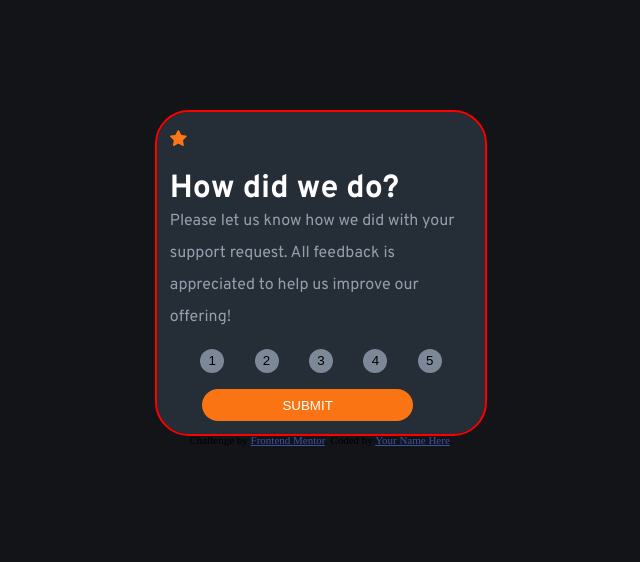
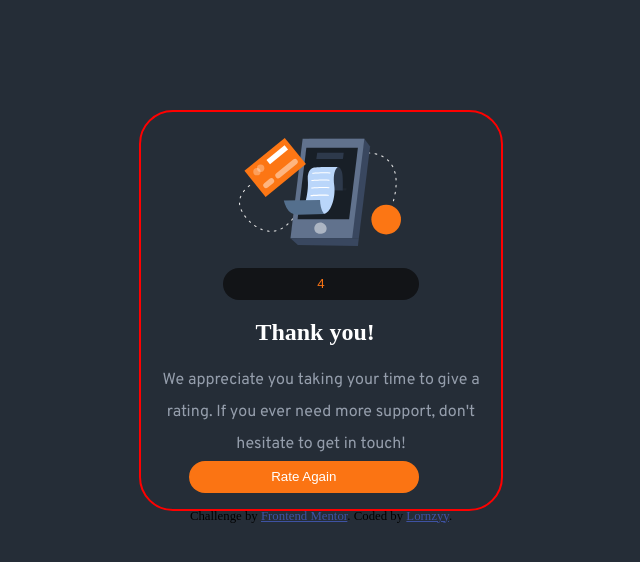
Before and after one commit to Lornzyy/interactive-rating-card, a plain HTML site: page index.html in a window 1280 px wide. Both pictures are taken after a click on the button "SUBMIT". Shown: the whole page, without its empty margins (319-959 px from the left). Drawn offline with Linux system fonts and the light colour scheme.

Commit message:
thankyou state

```diff
--- a/index.html
+++ b/index.html
@@ -8,15 +8,11 @@
   <title>Frontend Mentor | Interactive rating component</title>
   <link rel="stylesheet" href="style.css">
 
-  <!-- Feel free to remove these styles or customise in your own stylesheet 👍 -->
-  <style>
-    .attribution { font-size: 11px; text-align: center; }
-    .attribution a { color: hsl(228, 45%, 44%); }
-  </style>
 </head>
 <body>
 
   <main>
+
     <div id="container">
       <img src="images/icon-star.svg" alt="icon-star">
       <h1>How did we do?</h1>
@@ -32,25 +28,31 @@
         <button class="rating-button"> 4 </button>
         <button class="rating-button"> 5 </button>
       </div>
-      <button type="submit" id="submit-btn"> SUBMIT </button>
+      <button type="submit" id="submit-btn" class="btn"> SUBMIT </button>
+    </div>
+
+    <div id="thankyou-state" class="hidden">
+
+      <img src="./images/illustration-thank-you.svg" alt="thank you image" class="thankyou-logo"/>
+
+      <button type="button" id="rate-given" class="rate-given">4</button>
+
+      <h2>Thank you!</h2>
+
+      <p>We appreciate you taking your time to give a rating.
+        If you ever need more support, don't hesitate to get in touch!</p>
+
+      <button type="submit" id="rating-btn" class="btn"> Rate Again </button>
+
+
     </div>
   </main>
 
+  <footer class="attribution">
+    Challenge by <a href="https://www.frontendmentor.io?ref=challenge" target="_blank">Frontend Mentor</a>.
+    Coded by <a href="https://github.com/Lornzyy">Lornzyy</a>.
+  </footer>
 
-<!--
-  You selected Add rating here out of 5
-
-  Thank you!
-
-  We appreciate you taking the time to give a rating. If you ever need more support,
-  don’t hesitate to get in touch!
-
-
--->
-
-  <div class="attribution">
-    Challenge by <a href="https://www.frontendmentor.io?ref=challenge" target="_blank">Frontend Mentor</a>.
-    Coded by <a href="#">Your Name Here</a>.
-  </div>
+  <script src="./index.js"></script>
 </body>
 </html>
--- /dev/null
+++ b/index.js
@@ -0,0 +1,29 @@
+const containerEl = document.getElementById("container");
+const thankyouState = document.getElementById("thankyou-state");
+
+const submitBtn = document.getElementById("submit-btn");
+const ratingBtn = document.getElementById("rating-btn");
+
+const ratingEl = document.getElementById("rate-given");
+const rates = document.querySelectorAll(".rating-button");
+
+submitBtn.addEventListener("click", function(){
+    return (
+        thankyouState.classList.remove("hidden"),
+        containerEl.style.display = "none"
+    )
+});
+
+ratingBtn.addEventListener("click", function(){
+    return (
+        thankyouState.classList.add("hidden"),
+        containerEl.style.display = "block"
+    )
+});
+
+
+for (let i = 0; i < rates.length; i++){
+    rates[i].addEventListener("click", function(){
+        ratingEl.innerHTML = `You have selected` + rates[i].innerHTML + `out of 5`
+    })
+}
--- a/style.css
+++ b/style.css
@@ -17,13 +17,13 @@
 
 }
 body {
-    background: var(--very-dark-blue);
+    background: var(--dark-blue);
     height: 100%;
     width: 100%;
 }
 
 #container {
-    max-width: 20.5rem;
+    max-width: 18.5rem;
     outline: 2px red solid;
     margin: auto;
     margin-top: 7rem;
@@ -31,6 +31,7 @@ body {
     line-height: 2rem;
     background: var(--dark-blue);
     border-radius: 2rem;
+    border: 20px;
 }
 
 h1 {
@@ -54,18 +55,27 @@ p {
 }
 
 .rating-button {
-    width: 1.5rem;
-    height: 1.5rem;
+    width: 2rem;
+    height: 2rem;
+    padding-top: 2px;
     border-radius: 50%;
-    background: var(--medium-grey);
+    background: var(--very-dark-blue);
+    color: var(--white);
     border: none;
     cursor: pointer;
+    transition: 0.3s;
 }
 
-.rating-button:active {
+.rating-button:hover {
     background: var(--orange);
 }
-#submit-btn {
+
+
+.rating-button:focus {
+    background: var(--light-grey);
+}
+
+.btn {
     height: 2rem;
     width: 70%;
     padding: 2px;
@@ -75,7 +85,57 @@ p {
     border-radius: 2rem;
     border: none;
 }
-#submit-btn:active {
+.btn:active {
     background: var(--white);
     color: var(--orange);
 }
+
+.attribution {
+    font-size: .8rem;
+    text-align: center;
+}
+.attribution a {
+    color: hsl(228, 45%, 44%);
+}
+
+#thankyou-state {
+    max-width: 22.5rem;
+    outline: 2px red solid;
+    margin: 7rem auto 0 auto;
+    padding: 1rem;
+    line-height: 2rem;
+    background: var(--dark-blue);
+    border-radius: 2rem;
+}
+
+.hidden {
+    display: none;
+}
+
+.thankyou-logo {
+    margin-top: 10px;
+    margin-bottom: 10px;
+    margin-right: 25%;
+    margin-left: 25%;
+}
+
+.rate-given {
+    margin-left: 20%;
+    line-height: 2rem;
+    width: 60%;
+    background: var(--very-dark-blue);
+    border: none;
+    border-radius: 20px;
+    color: var(--orange);
+}
+
+#thankyou-state > h2 {
+    color: var(--white);
+    margin: 1rem 0 1rem 30%;
+}
+
+#thankyou-state > p {
+    line-height: 2rem;
+    max-width: 26rem;
+    text-align: center;
+}
```
